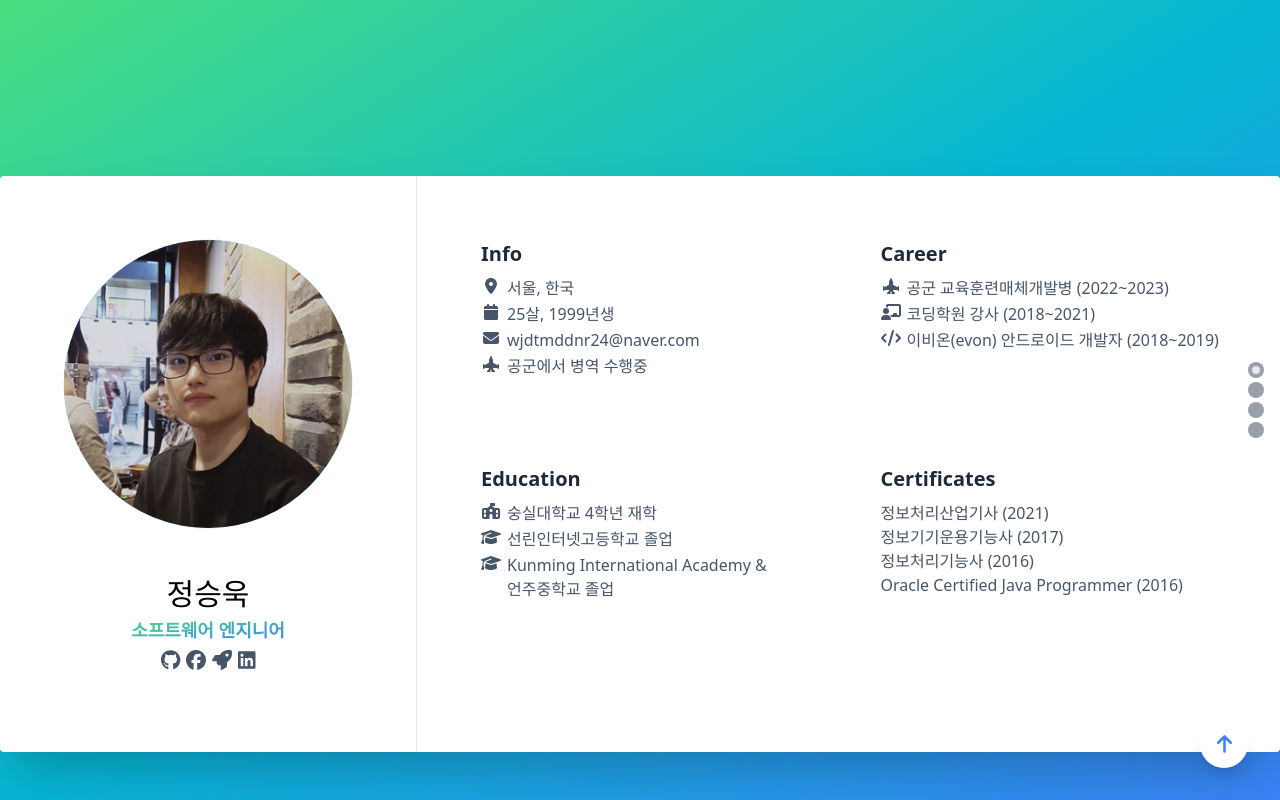
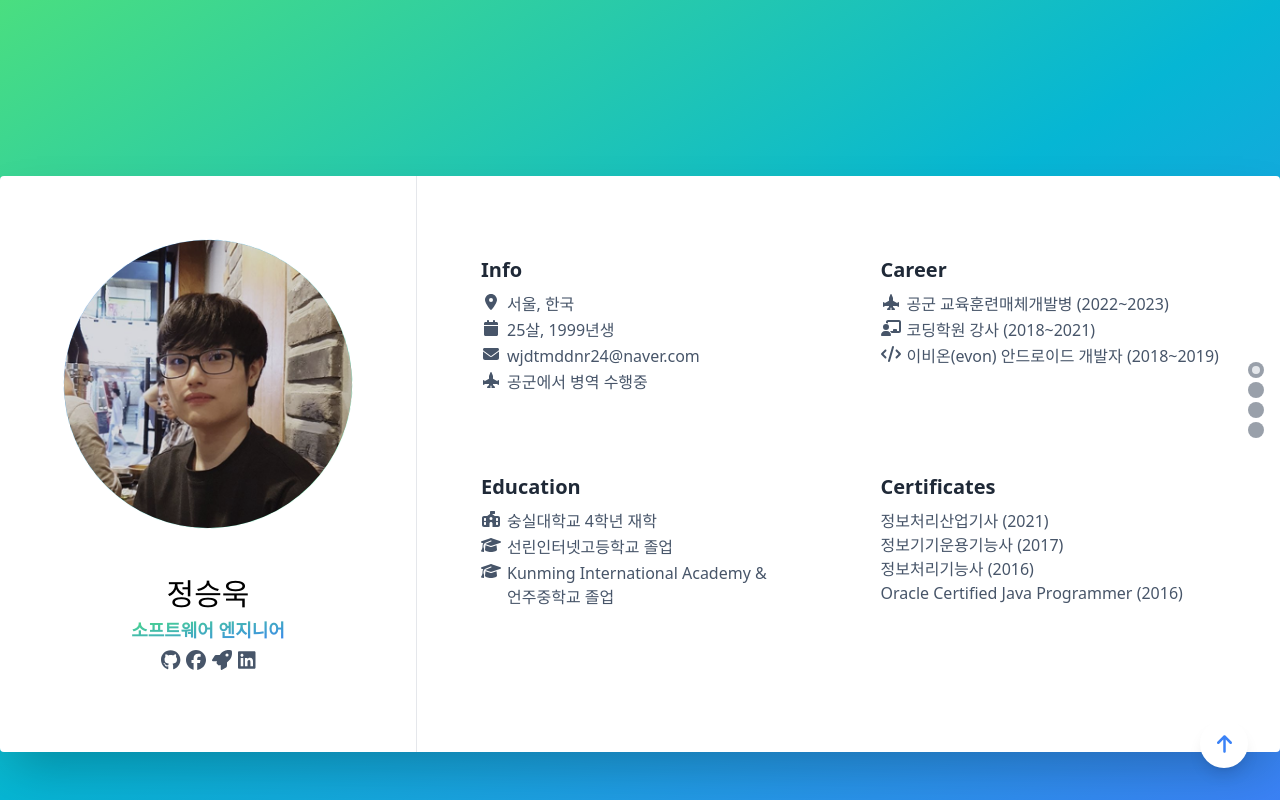
Before and after one commit to wjdtmddnr24/Curriculum-Vitae, a Next.js app: page / in a window 1280 px wide. Built offline with nearby package versions, Linux system fonts and the light colour scheme.

Commit message:
update: add padding top to profile details

```diff
--- a/src/features/profile/Profile.tsx
+++ b/src/features/profile/Profile.tsx
@@ -15,7 +15,7 @@ export function Profile() {
   return (
     <div className="flex-none bg-white rounded shadow-2xl w-[80rem] h-[36rem] mx-auto grid grid-cols-[auto_1fr] divide-x">
       <ProfileHeader />
-      <div className="grid grid-cols-2 p-16 pr-0 text-slate-600">
+      <div className="grid grid-cols-2 p-16 pr-0 pt-20 text-slate-600">
         <div>
           <div className="text-gray-800 font-bold text-xl mb-2">Info</div>
           <IconList className="space-y-0.5">
```
